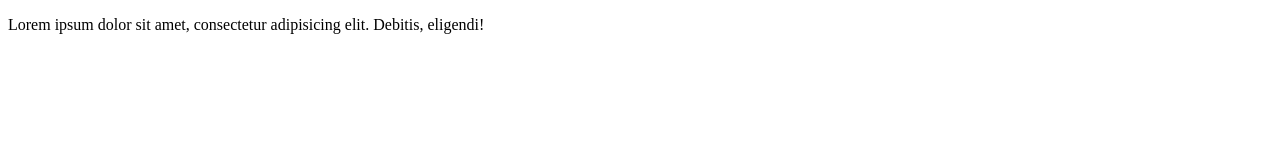
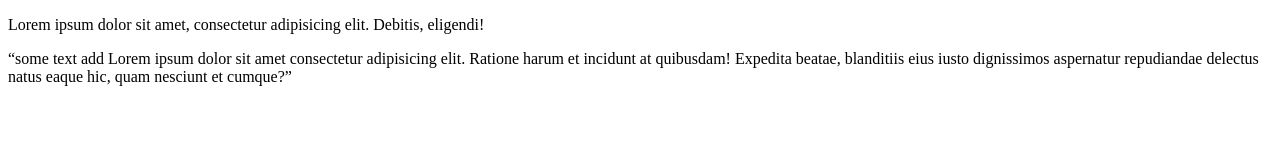
Before and after one commit to Animes101/gitremote1, a plain HTML site: page index.html in a window 1280 px wide. Drawn offline with Linux system fonts and the light colour scheme.

Commit message:
okk new text add done

```diff
--- a/index.html
+++ b/index.html
@@ -7,5 +7,9 @@
 </head>
 <body>
     <p>Lorem ipsum dolor sit amet, consectetur adipisicing elit. Debitis, eligendi!</p>
+
+
+    <q>some text add Lorem ipsum dolor sit amet consectetur adipisicing elit. Ratione harum et incidunt at quibusdam! Expedita beatae,
+        blanditiis eius iusto dignissimos aspernatur repudiandae delectus natus eaque hic, quam nesciunt et cumque?</q>
 </body>
 </html>
```
